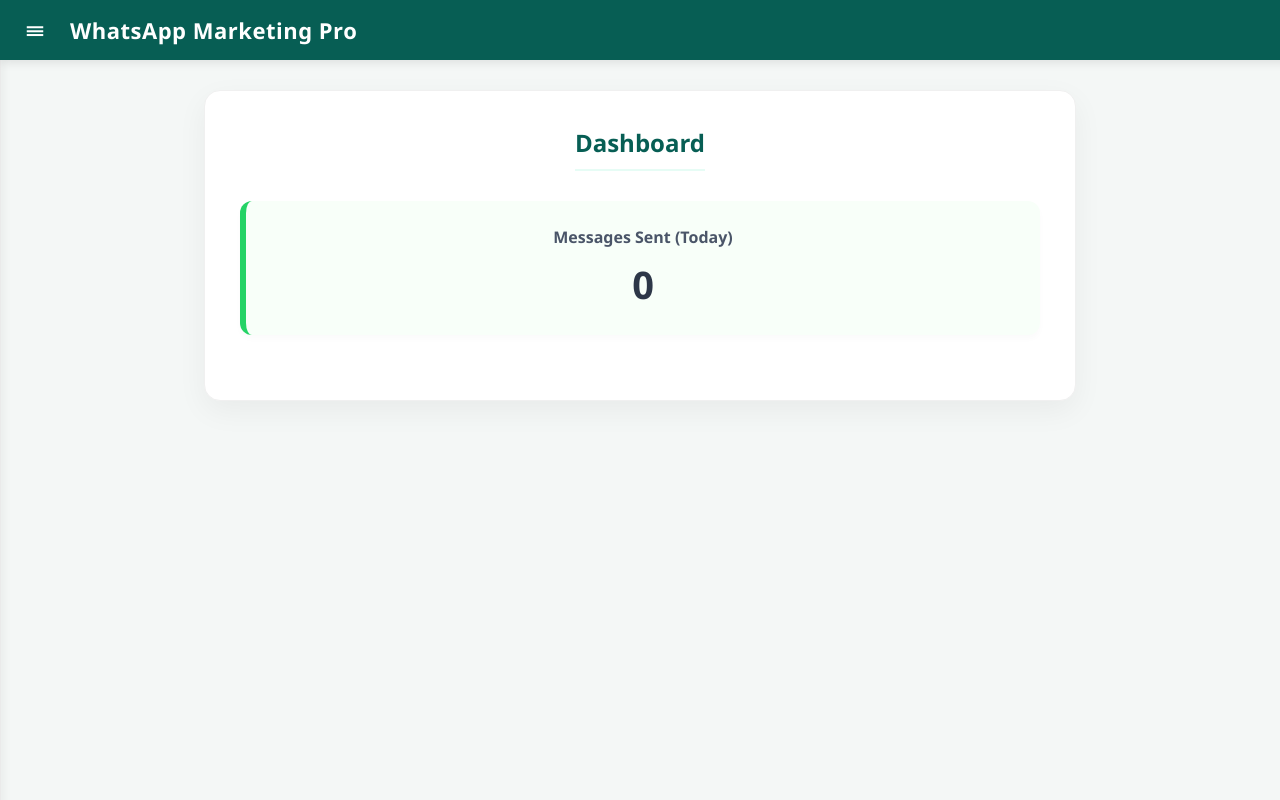
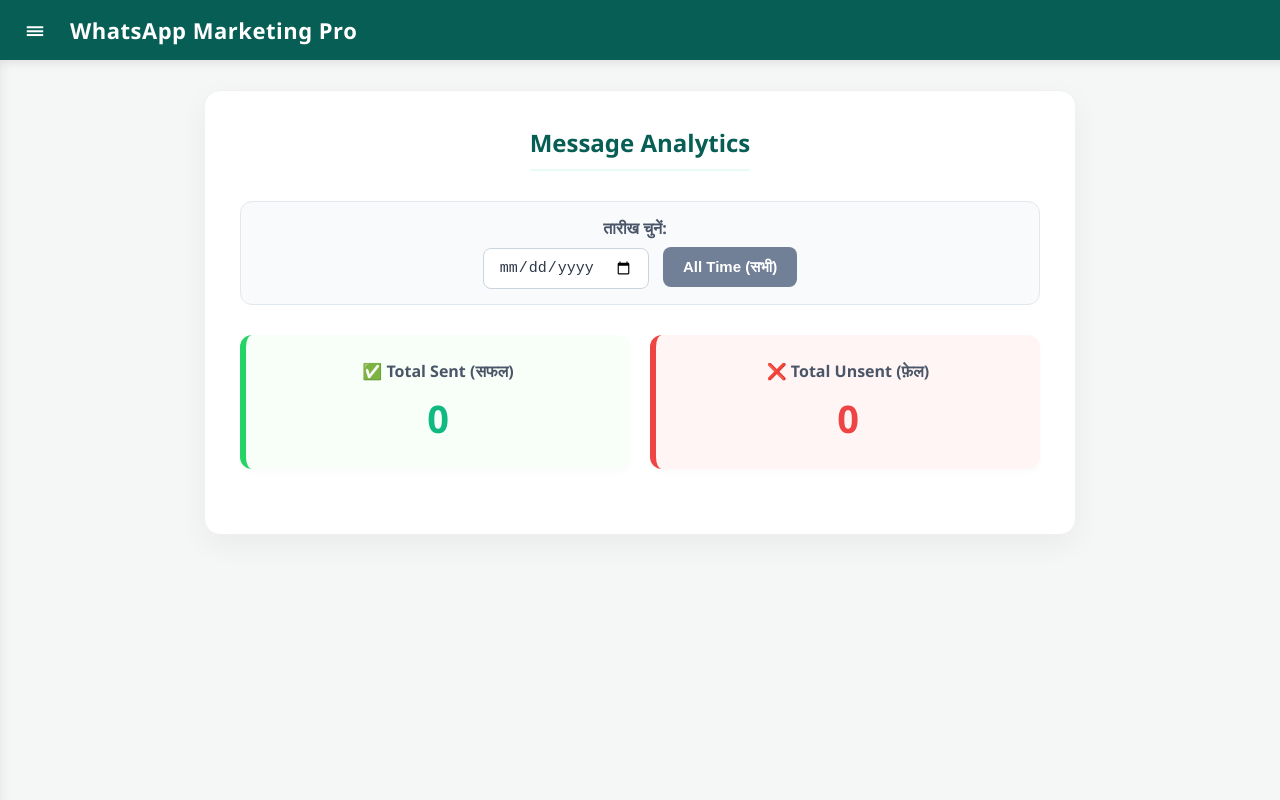
Before and after one commit to humayumodi9123/my-whatsapp-bot, a website: page index.html in a window 1280 px wide. Drawn offline with Linux system fonts and the light colour scheme; no server answers.

Commit message:
Update index.html

```diff
--- a/index.html
+++ b/index.html
@@ -16,13 +16,24 @@
         .main-content { margin-top: 60px; padding: 30px; width: 100%; transition: 0.3s; overflow-y: auto; }
         .content-section { display: none; max-width: 800px; margin: 0 auto; background: #ffffff; padding: 35px; border-radius: 16px; box-shadow: 0 10px 30px rgba(0,0,0,0.05); border: 1px solid #f0f0f0; }
         .content-section.active { display: block; }
+
+        /* Stats Dashboard Enhancements */
+        .filter-container { text-align: center; margin-bottom: 30px; background: #f8fafc; padding: 15px; border-radius: 12px; border: 1px solid #e2e8f0; }
+        .filter-container input[type="date"] { padding: 10px 15px; border: 1px solid #cbd5e0; border-radius: 8px; font-size: 15px; color: #2d3748; cursor: pointer; outline: none; transition: 0.3s; }
+        .filter-container input[type="date"]:focus { border-color: #075e54; box-shadow: 0 0 0 3px rgba(7, 94, 84, 0.1); }
+        .clear-btn { background-color: #718096; color: white; border: none; padding: 11px 20px; border-radius: 8px; font-weight: bold; cursor: pointer; transition: 0.3s; margin-left: 10px; font-size: 15px; }
+        .clear-btn:hover { background-color: #4a5568; }
+
         .stats-container { display: flex; gap: 20px; margin-bottom: 30px; }
         .stat-card { flex: 1; background: #f8fff9; padding: 25px; border-radius: 12px; text-align: center; border-left: 6px solid #25d366; box-shadow: 0 4px 6px rgba(0,0,0,0.02); }
+        .stat-card.failed { background: #fff5f5; border-left: 6px solid #ef4444; }
         .stat-card h3 { margin: 0 0 10px 0; color: #4a5568; font-size: 16px; font-weight: 600; }
         .stat-card .number { font-size: 38px; font-weight: bold; color: #2d3748; }
+        .stat-card.failed .number { color: #ef4444; }
+        .stat-card .number.success-text { color: #10b981; }
+
         h2.section-title { color: #075e54; text-align: center; margin-top: 0; margin-bottom: 30px; font-size: 24px; border-bottom: 2px solid #e6fcf5; padding-bottom: 10px; display: inline-block; }
 
-        /* QR Section Updates for Mobile Responsiveness */
         .qr-section { text-align: center; padding: 30px 15px; background-color: #fcfcfc; border: 2px dashed #cbd5e0; border-radius: 12px; }
         .qr-placeholder { width: 100%; max-width: 220px; height: 220px; background-color: #edf2f7; display: flex; align-items: center; justify-content: center; margin: 0 auto; color: #a0aec0; font-weight:bold; border-radius: 12px; }
 
@@ -35,39 +46,24 @@
         .action-btn:hover { background-color: #1ebe5d; transform: translateY(-1px); box-shadow: 0 6px 8px rgba(37, 211, 102, 0.3); }
         .action-btn:disabled { background-color: #9cdbaf; cursor: not-allowed; transform: none; box-shadow: none; }
 
-        .toggle-container {
-            display: flex; align-items: center; justify-content: space-between;
-            background: #ffffff; padding: 25px; border-radius: 16px;
-            box-shadow: 0 4px 20px rgba(0,0,0,0.06); border: 1px solid #eaeaea;
-        }
+        .toggle-container { display: flex; align-items: center; justify-content: space-between; background: #ffffff; padding: 25px; border-radius: 16px; box-shadow: 0 4px 20px rgba(0,0,0,0.06); border: 1px solid #eaeaea; }
         .toggle-text { flex: 1; padding-right: 25px; }
         .toggle-text h3 { margin: 0 0 8px 0; color: #2d3748; font-size: 19px; font-weight: bold; }
         .toggle-text p { margin: 0; color: #718096; font-size: 15px; line-height: 1.6; }
-
         .modern-switch { position: relative; display: inline-block; width: 74px; height: 38px; flex-shrink: 0; }
         .modern-switch input { opacity: 0; width: 0; height: 0; }
-        .slider {
-            position: absolute; cursor: pointer; top: 0; left: 0; right: 0; bottom: 0;
-            background-color: #cbd5e1; transition: .4s; border-radius: 40px;
-            box-shadow: inset 0 2px 4px rgba(0,0,0,0.1); border: 2px solid #e2e8f0;
-        }
-        .slider:before {
-            position: absolute; content: ""; height: 30px; width: 30px; left: 2px; bottom: 2px;
-            background-color: white; transition: .4s cubic-bezier(0.68, -0.55, 0.265, 1.55); border-radius: 50%;
-            box-shadow: 0 2px 5px rgba(0,0,0,0.2);
-        }
+        .slider { position: absolute; cursor: pointer; top: 0; left: 0; right: 0; bottom: 0; background-color: #cbd5e1; transition: .4s; border-radius: 40px; box-shadow: inset 0 2px 4px rgba(0,0,0,0.1); border: 2px solid #e2e8f0; }
+        .slider:before { position: absolute; content: ""; height: 30px; width: 30px; left: 2px; bottom: 2px; background-color: white; transition: .4s cubic-bezier(0.68, -0.55, 0.265, 1.55); border-radius: 50%; box-shadow: 0 2px 5px rgba(0,0,0,0.2); }
         input:checked + .slider { background-color: #10b981; border-color: #10b981; }
         input:checked + .slider:before { transform: translateX(36px); }
-
-        .status-badge {
-            font-size: 15px; font-weight: 800; margin-top: 10px; text-align: center;
-            color: #a0aec0; transition: 0.3s; letter-spacing: 1px;
-        }
+        .status-badge { font-size: 15px; font-weight: 800; margin-top: 10px; text-align: center; color: #a0aec0; transition: 0.3s; letter-spacing: 1px; }
         .status-badge.active { color: #10b981; }
 
-        /* Mobile Specific Padding */
         @media (max-width: 768px) {
             .content-section { padding: 20px 15px; }
+            .stats-container { flex-direction: column; gap: 15px; }
+            .filter-container input[type="date"] { margin-bottom: 10px; width: 100%; }
+            .clear-btn { width: 100%; margin-left: 0; }
         }
     </style>
 </head>
@@ -85,13 +81,24 @@
     </div>
 
     <div class="main-content" id="mainContent">
-        <!-- Dashboard -->
+        <!-- Dashboard with Date Filter & Stats -->
         <div id="dashboard" class="content-section active">
-            <div style="text-align: center;"><h2 class="section-title">Dashboard</h2></div>
+            <div style="text-align: center;"><h2 class="section-title">Message Analytics</h2></div>
+
+            <div class="filter-container">
+                <label for="dateFilter" style="font-weight: bold; color: #4a5568; margin-right: 10px;">तारीख चुनें:</label>
+                <input type="date" id="dateFilter" onchange="fetchStats()">
+                <button onclick="clearDateFilter()" class="clear-btn">All Time (सभी)</button>
+            </div>
+
             <div class="stats-container">
                 <div class="stat-card">
-                    <h3>Messages Sent (Today)</h3>
-                    <div class="number" id="sentCount">0</div>
+                    <h3>✅ Total Sent (सफल)</h3>
+                    <div class="number success-text" id="sentCount">0</div>
+                </div>
+                <div class="stat-card failed">
+                    <h3>❌ Total Unsent (फ़ेल)</h3>
+                    <div class="number" id="failedCount">0</div>
                 </div>
             </div>
         </div>
@@ -121,7 +128,6 @@
         <!-- Auto Reply Settings -->
         <div id="autoReply" class="content-section">
             <div style="text-align: center;"><h2 class="section-title">Auto-Reply Settings</h2></div>
-
             <div class="toggle-container">
                 <div class="toggle-text">
                     <h3>Auto-Reply Assistant</h3>
@@ -142,20 +148,14 @@
             <div style="text-align: center;"><h2 class="section-title">Connect WhatsApp</h2></div>
             <div class="qr-section">
                 <div class="qr-placeholder" id="qrPlaceholder">Connecting to Backend...</div>
-
-                <!-- यहाँ मैंने max-width: 100% और height: auto लगा दिया है ताकि मोबाइल में बाहर न निकले -->
                 <img id="realQr" src="" style="display:none; width: 250px; max-width: 100%; height: auto; margin: 0 auto; border-radius: 8px; box-sizing: border-box;">
-
                 <div style="margin-top: 20px; font-size: 18px; font-weight: bold; color: #d9534f;" id="connectionStatus">Status: Not Connected</div>
-
                 <hr style="margin: 30px 0; border: 0; border-top: 1px dashed #cbd5e0;">
-
                 <h3 style="color: #2d3748; font-size: 17px; margin-bottom: 15px;">या बिना दूसरे फ़ोन के नंबर से लिंक करें (Pairing Code)</h3>
                 <div class="form-group" style="margin-bottom: 15px;">
                     <input type="text" id="pairPhone" placeholder="WhatsApp नंबर डालें (जैसे 9876543210)" style="text-align: center; font-size: 18px; letter-spacing: 1px;">
                 </div>
                 <button class="action-btn" style="background-color: #2b6cb0; box-shadow: 0 4px 6px rgba(43, 108, 176, 0.2);" id="pairBtn" onclick="getPairingCode()">8-Digit कोड प्राप्त करें</button>
-
                 <div id="pairingCodeDisplay" style="display:none; margin-top:25px; font-size:24px; font-weight:900; letter-spacing: 5px; color: #2b6cb0; background: #ebf8ff; padding: 15px 10px; border-radius: 12px; border: 2px dashed #4299e1; text-align: center; word-break: break-all; box-sizing: border-box; width: 100%;">
                     --------
                 </div>
@@ -177,6 +177,29 @@
         }
 
         let checkInterval;
+
+        // --- नया फ़ंक्शन: Stats Fetch करना ---
+        function fetchStats() {
+            const dateVal = document.getElementById('dateFilter').value;
+            let url = '/api/stats';
+            if (dateVal) {
+                url += '?date=' + dateVal;
+            }
+            fetch(url)
+                .then(res => res.json())
+                .then(data => {
+                    document.getElementById('sentCount').innerText = data.sent || 0;
+                    document.getElementById('failedCount').innerText = data.failed || 0;
+                })
+                .catch(err => console.error('Stats Error:', err));
+        }
+
+        function clearDateFilter() {
+            document.getElementById('dateFilter').value = '';
+            fetchStats();
+        }
+        // ------------------------------------
+
         function checkBackendStatus() {
             fetch('/status')
                 .then(res => res.json())
@@ -231,6 +254,7 @@
 
         window.onload = () => {
             checkBackendStatus();
+            fetchStats(); // पेज लोड होते ही Stats लाएं
             checkInterval = setInterval(checkBackendStatus, 3000);
         };
 
@@ -250,9 +274,6 @@
                 method: 'POST',
                 headers: { 'Content-Type': 'application/json' },
                 body: JSON.stringify({ enabled: isEnabled })
-            })
-            .catch(err => {
-                alert('सर्वर से संपर्क टूट गया है!');
             });
         }
 
@@ -329,8 +350,9 @@
             .then(res => res.json())
             .then(data => {
                 if (data.success) {
-                    alert(`✅ प्रोसेस पूरी हुई!\nसफलता: ${data.sent}\nफेल: ${data.failed}`);
-                    document.getElementById('sentCount').innerText = parseInt(document.getElementById('sentCount').innerText) + data.sent;
+                    alert(`✅ प्रोसेस पूरी हुई!\nसफलता (Sent): ${data.sent}\nफेल (Failed): ${data.failed}`);
+                    // नया मैसेज भेजने के बाद डैशबोर्ड का रिकॉर्ड तुरंत अपडेट करें
+                    fetchStats();
                 } else {
                     alert('❌ Error: ' + data.error);
                 }
```
